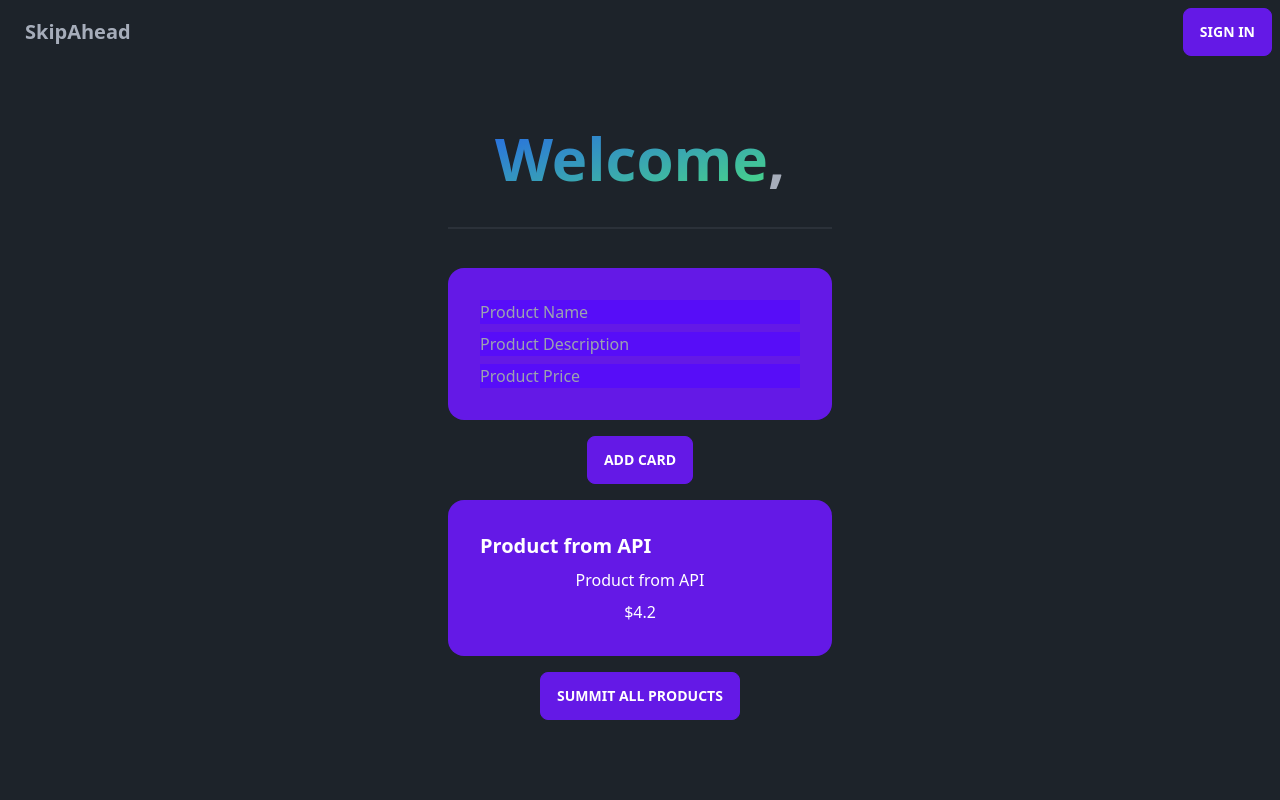
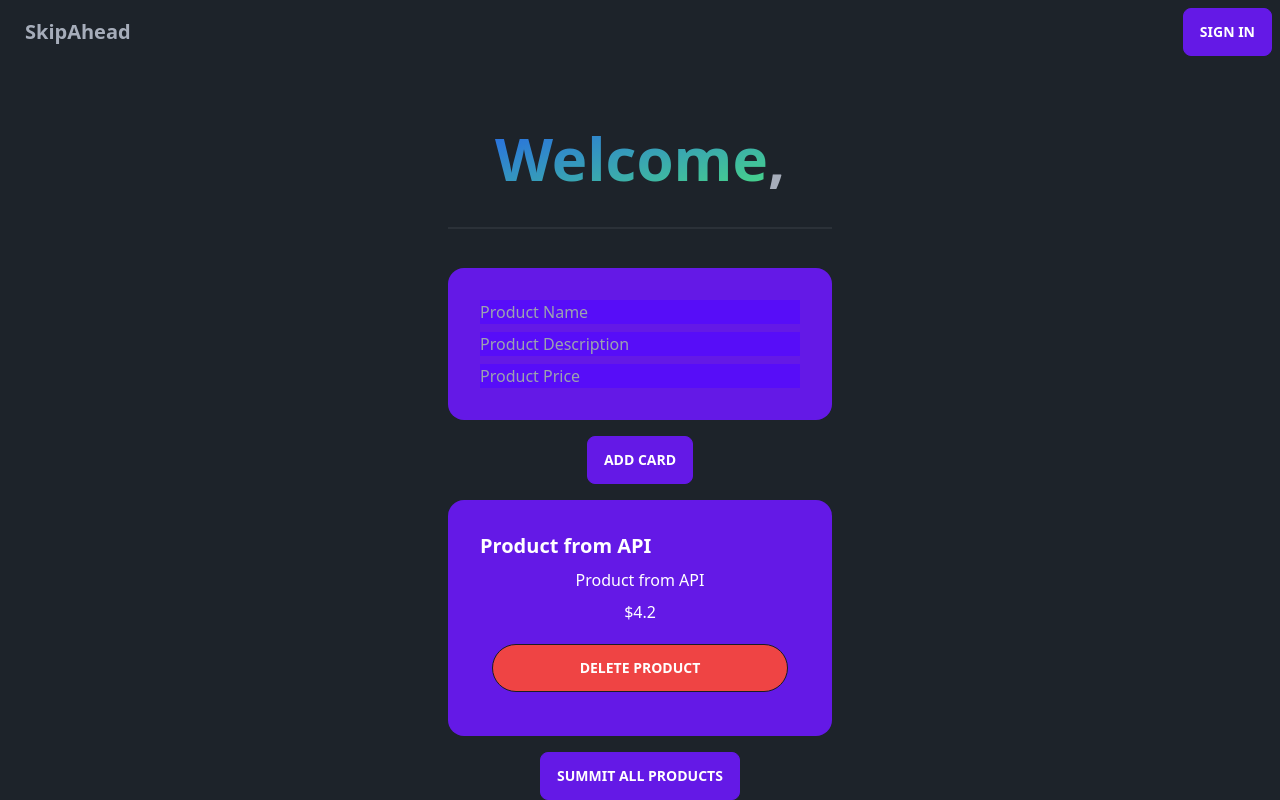
Before and after one commit to CloutOps/SkipAhead, a Next.js app: page /vendor in a window 1280 px wide. Built offline with nearby package versions, Linux system fonts and the light colour scheme; no server answers.

Commit message:
delete
delete

```diff
--- a/app/_components/ProductCardVendor.tsx
+++ b/app/_components/ProductCardVendor.tsx
@@ -1,12 +1,23 @@
+// import { Product } from "../types";
+
+// const ProductCard = ({ title, description, price }: Product) => {
+import React from "react";
 import { Product } from "../types";
 
-const ProductCard = ({ title, description, price }: Product) => {
+const ProductCard = ({ product, deleteProduct }: { product: Product, deleteProduct: (id: number) => void }) => {
+  const { id, title, description, price } = product;
+
+  const handleDeleteClick = () => {
+    deleteProduct(id);
+  };
+
   return (
     <div className="card w-96 bg-primary text-primary-content">
       <div className="card-body">
         <h2 className="card-title">{title}</h2>
         <p>{description}</p>
         <p>${price}</p>
+        <button className="btn bg-red-500 text-white p-3 m-3 rounded-full" onClick={handleDeleteClick}>Delete Product</button>
       </div>
     </div>
   );
--- a/app/vendor/page.tsx
+++ b/app/vendor/page.tsx
@@ -11,7 +11,8 @@ export const revalidate = 0;
 export const fetchCache = "force-no-store";
 
 export default function Home() {
-  let idTemp = 1;
+  // let idTemp = 0;
+  const [idTemp, setIdTemp] = useState<number>(0);
   const [products, setProducts] = useState<Product[]>([]);
   const [tempProductName, setProductName] = useState<string>();
   const [tempProductDescription, setProductDescription] = useState<string>("");
@@ -20,6 +21,14 @@ export default function Home() {
 
   const addProduct = (product: Product) => {
     setProducts([...products, product]);
+  };
+
+  // Function to delete a specific product by its id
+  const deleteProduct = (productId: number) => {
+    // Use filter to create a new array without the product to be deleted
+    const updatedProducts = products.filter(product => product.id !== productId);
+    setProducts(updatedProducts); // Update the state with the modified array
+    setIdTemp(idTemp - 1)
   };
 
   const fetchProducts = async () => {
@@ -90,13 +99,13 @@ export default function Home() {
       <button
         className="btn btn-primary"
         onClick={() => {
+          setIdTemp(idTemp + 1)
           addProduct({
             id: idTemp,
-            title: idTemp + "). " + tempProductName,
+            title: idTemp + ". " + tempProductName,
             description: tempProductDescription,
             price: Number(tempProductPrice),
           });
-          idTemp += 1;
         }}
       >
         Add Card
@@ -104,12 +113,12 @@ export default function Home() {
 
       <div className="flex flex-row flex-wrap items-center justify-center gap-4">
         {products.map((product) => {
-          return <ProductCard key={product.id} {...product} />;
+          return <ProductCard key={product.id} product={product} deleteProduct={deleteProduct} />;
         })}
       </div>
 
       <div className="flex flex-row flex-wrap items-center justify-center gap-4">
-        <button className="btn btn-primary" onClick={() => {}}>
+        <button className="btn btn-primary" onClick={() => { }}>
           Summit All Products
         </button>
       </div>
```
